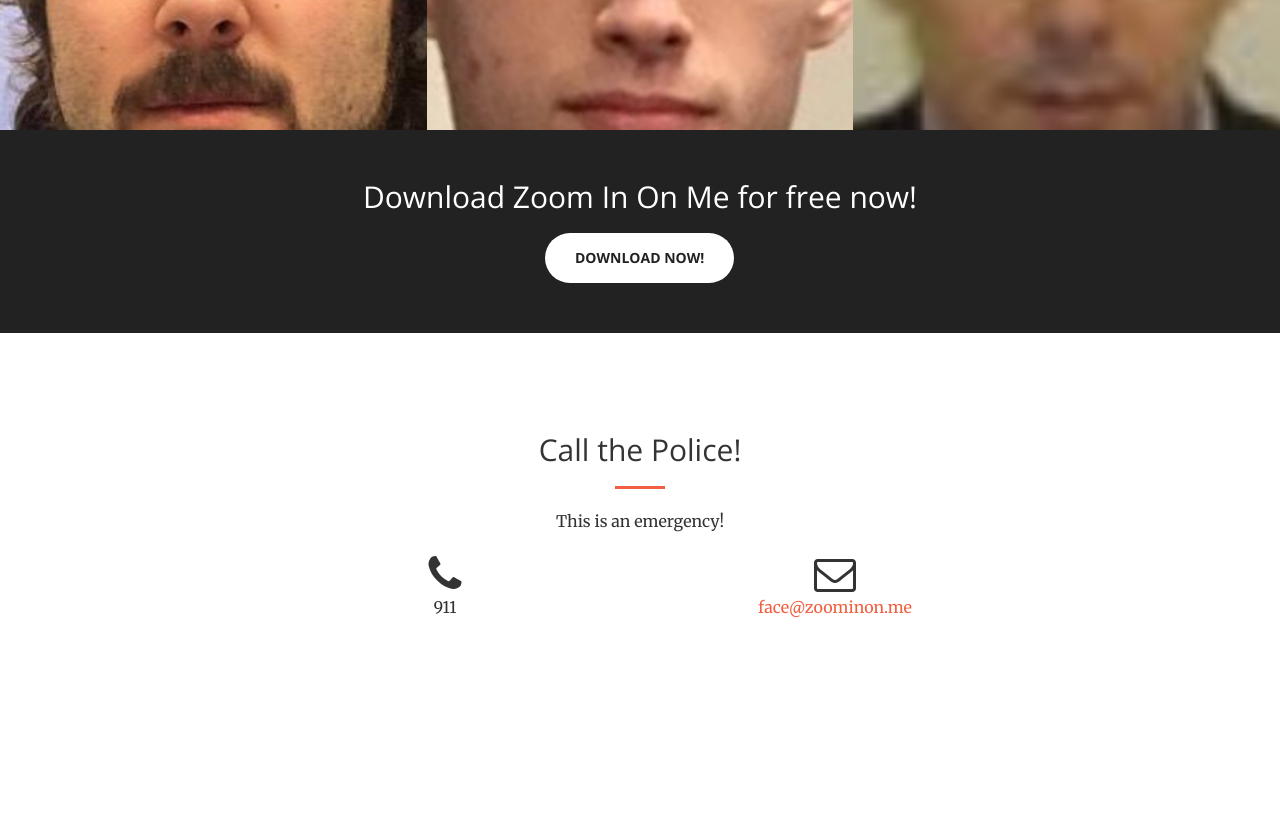
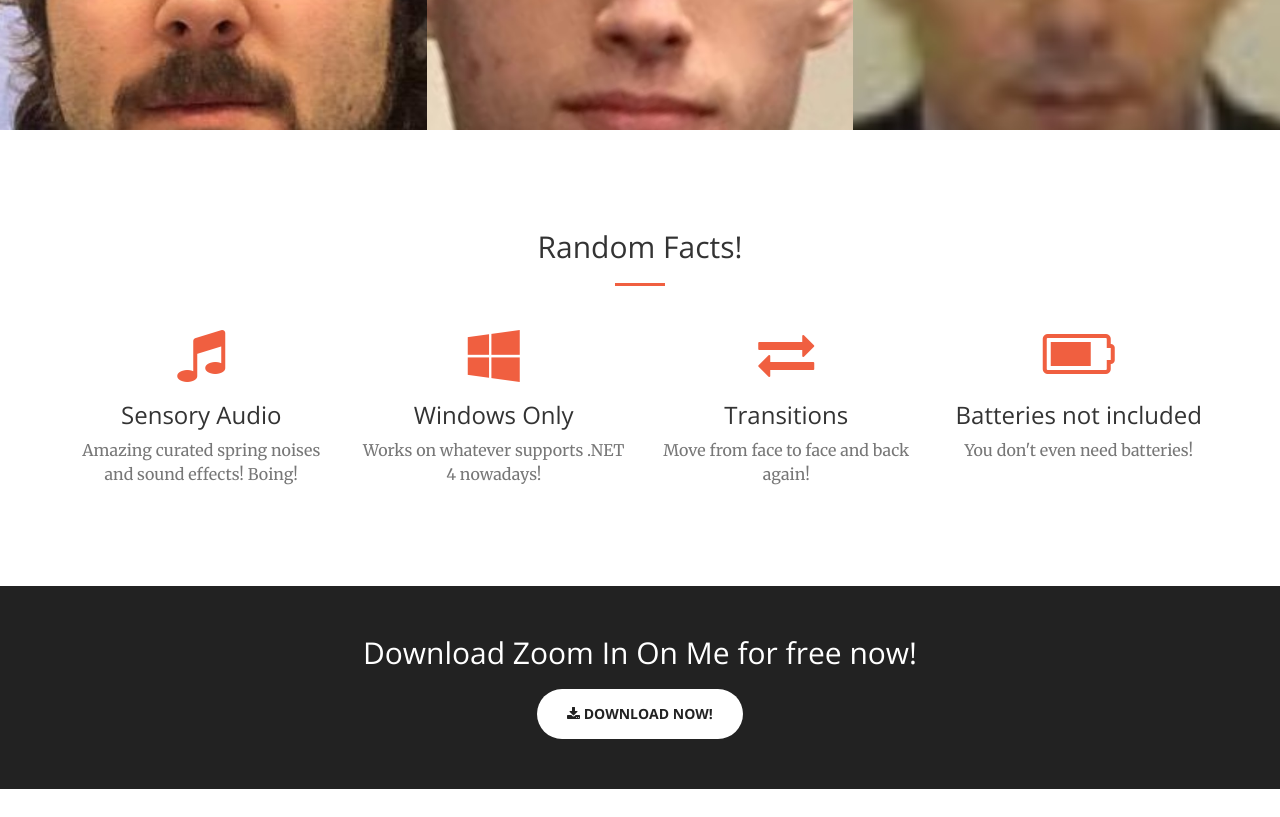
Before and after one commit to Netopya/Netopya.github.io, a plain HTML site: page index.html in a window 1280 px wide. Shown: the part 1980-2797 px from the top of the page. Before the commit the page ends 2719 px from the top, so only its background shows below. Drawn offline with nearby package versions, Linux system fonts and the light colour scheme.

Commit message:
Some changes
-Added a new section and download icons

```diff
--- a/index.html
+++ b/index.html
@@ -59,6 +59,12 @@
                         <a class="page-scroll" href="#portfolio">The Men Behind The Face</a>
                     </li>
                     <li>
+                        <a class="page-scroll" href="#info">More Info</a>
+                    </li>
+                    <li>
+                        <a class="page-scroll" href="#download">Download</a>
+                    </li>
+                    <li>
                         <a class="page-scroll" href="#contact">Contact</a>
                     </li>
                 </ul>
@@ -74,7 +80,7 @@
                 <h1 id="homeHeading">Zoom in... ON YOUR FACE!</h1>
                 <hr>
                 <p>More fun with friends!</p>
-                <a href="https://github.com/Netopya/FaceSpasm" class="btn btn-success btn-xl">Download Now!</a>
+                <a href="https://github.com/Netopya/FaceSpasm" class="btn btn-success btn-xl"><span class="fa fa-download"></span> Download Now!</a>
             </div>
         </div>
     </header>
@@ -232,11 +238,54 @@
         </div>
     </section>
 
-    <aside class="bg-dark">
+    <section id="info">
+        <div class="container">
+            <div class="row">
+                <div class="col-lg-12 text-center">
+                    <h2 class="section-heading">Random Facts!</h2>
+                    <hr class="primary">
+                </div>
+            </div>
+        </div>
+        <div class="container">
+            <div class="row">
+                <div class="col-lg-3 col-md-6 text-center">
+                    <div class="service-box">
+                        <i class="fa fa-4x fa-music text-primary sr-icons"></i>
+                        <h3>Sensory Audio</h3>
+                        <p class="text-muted">Amazing curated spring noises and sound effects! Boing!</p>
+                    </div>
+                </div>
+                <div class="col-lg-3 col-md-6 text-center">
+                    <div class="service-box">
+                        <i class="fa fa-4x fa-windows text-primary sr-icons"></i>
+                        <h3>Windows Only</h3>
+                        <p class="text-muted">Works on whatever supports .NET 4 nowadays!</p>
+                    </div>
+                </div>
+                <div class="col-lg-3 col-md-6 text-center">
+                    <div class="service-box">
+                        <i class="fa fa-4x fa-exchange text-primary sr-icons"></i>
+                        <h3>Transitions</h3>
+                        <p class="text-muted">Move from face to face and back again!</p>
+                    </div>
+                </div>
+                <div class="col-lg-3 col-md-6 text-center">
+                    <div class="service-box">
+                        <i class="fa fa-4x fa-battery-3 text-primary sr-icons"></i>
+                        <h3>Batteries not included</h3>
+                        <p class="text-muted">You don't even need batteries!</p>
+                    </div>
+                </div>
+            </div>
+        </div>
+    </section>
+
+    <aside class="bg-dark" id="download">
         <div class="container text-center">
             <div class="call-to-action">
                 <h2>Download Zoom In On Me for free now!</h2>
-                <a href="https://github.com/Netopya/FaceSpasm" class="btn btn-default btn-xl sr-button">Download Now!</a>
+                <a href="https://github.com/Netopya/FaceSpasm" class="btn btn-default btn-xl sr-button"><span class="fa fa-download"></span> Download Now!</a>
             </div>
         </div>
     </aside>
```
